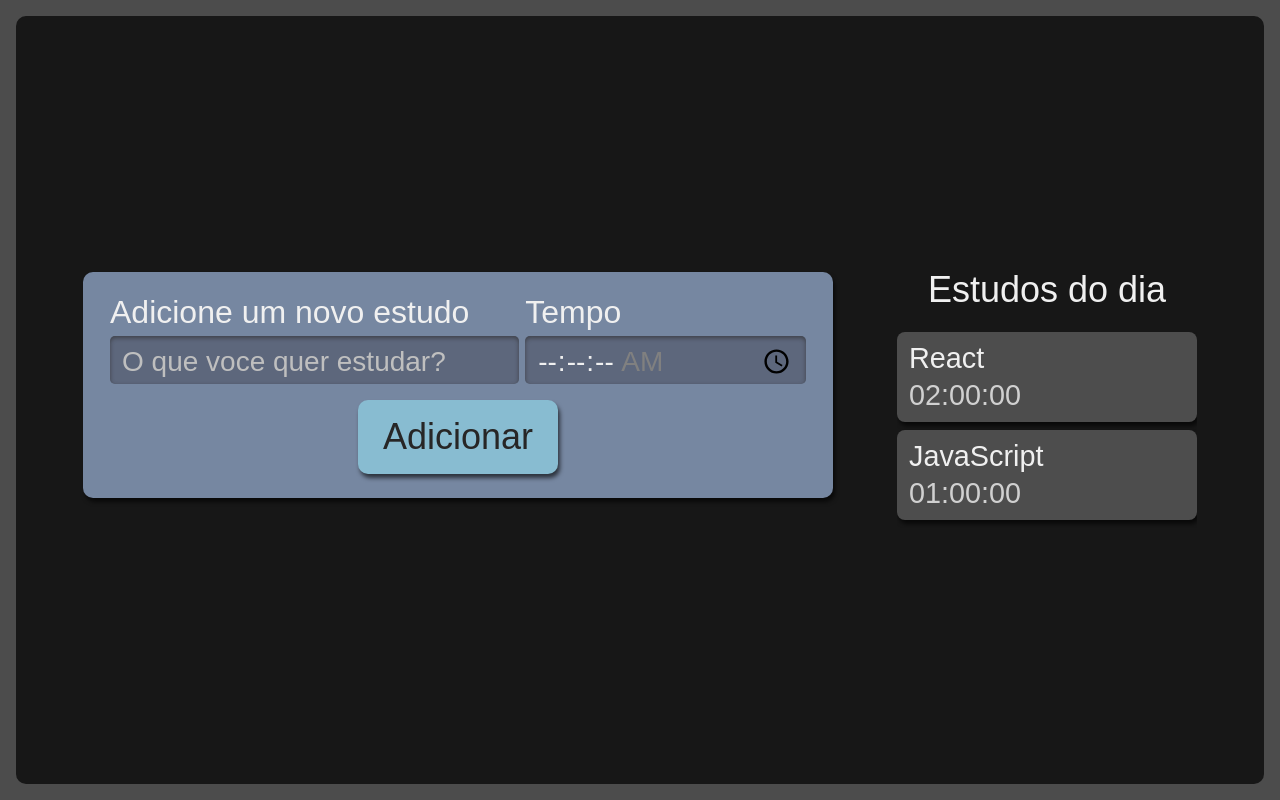
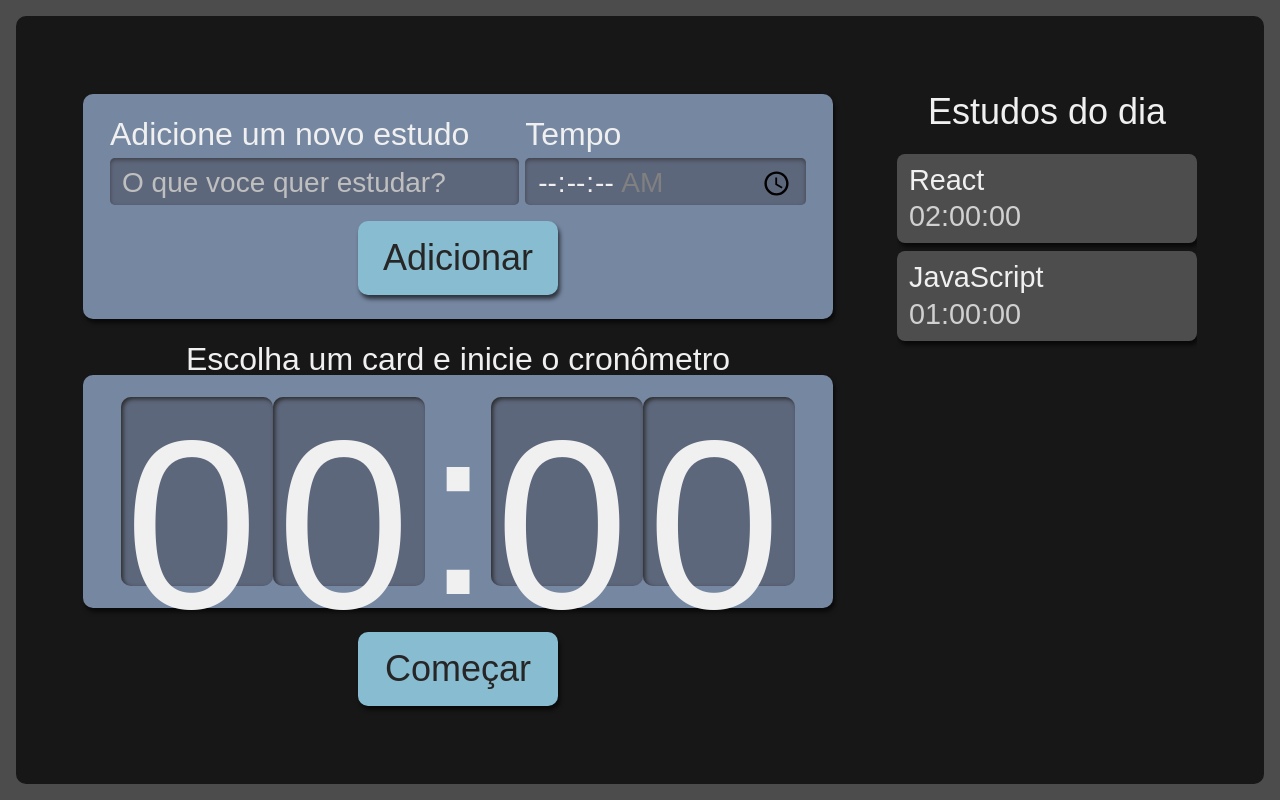
Before and after one commit to netodomingos/react-ts, a React (Create React App) app: page / in a window 1280 px wide. Built offline with nearby package versions, Linux system fonts and the light colour scheme.

Commit message:
criacao dos componentes de cronometro e relogio

```diff
--- /dev/null
+++ b/src/components/StopWatch/StopWatch.module.scss
@@ -0,0 +1,59 @@
+.cronometro {
+    display: flex;
+    flex-direction: column;
+    align-items: center;
+    grid-area: cronometro;
+
+    .relogioWrapper {
+      align-items: center;
+      background-color: #7687A1;
+      border-radius: 10px;
+      box-shadow: 2px 4px 4px #0000009F;
+      box-sizing: border-box;
+      display: flex;
+      font-size: 5rem;
+      justify-content: center;
+      margin-bottom: 24px;
+      padding: 16px 12px;
+      width: 100%;
+    }
+
+    .titulo {
+      font-size: 2rem;
+    }
+
+    button {
+      background-color: #88bcd1;
+      border-radius: 10px;
+      box-shadow: 2px 4px 4px #0000009F;
+      color: #272626;
+      cursor: pointer;
+      font-size: 1.25rem;
+      padding: 16px;
+      width: 150px;
+
+      &:active {
+        background-color: #7CA6B7;
+        box-shadow: 2px 2px 4px #0000009F inset;
+        cursor: auto;
+      }
+    }
+
+    @media screen and (min-width:1280px) {
+
+      .relogioWrapper{
+        font-size: 15rem;
+      }
+
+      p {
+        font-size: 2rem;
+      }
+
+      button {
+        grid-column-start: span 2;
+        justify-self: center;
+        width: 200px;
+        font-size: 2.25rem;
+      }
+    }
+  }
--- /dev/null
+++ b/src/components/StopWatch/StopWatch.tsx
@@ -0,0 +1,18 @@
+import Button from '../Button/Button'
+import Watch from './Watch/Watch'
+
+import style from './StopWatch.module.scss'
+
+export default function StopWatch() {
+  return (
+    <div className={style.cronometro}>
+        <p className={style.titulo}>Escolha um card e inicie o cronômetro</p>
+
+        <div className={style.relogioWrapper}>
+            <Watch />
+        </div>
+
+        <Button title='Começar'/>
+    </div>
+  )
+}
--- /dev/null
+++ b/src/components/StopWatch/Watch/Watch.module.scss
@@ -0,0 +1,21 @@
+.relogioNumero {
+    background-color: #5D677C;
+    box-shadow: 2px 2px 4px #2B2B2B inset;
+    height: 3.6rem;
+    width: 3rem;
+    padding: 8px 4px;
+    border-radius: 10px;
+
+    @media screen and (min-width:1280px) {
+      height: 10.8rem;
+      width: 9rem;
+    }
+  }
+
+  .relogioDivisao {
+    height: 4.2rem;
+
+    @media screen and (min-width:1280px) {
+      height: 12.6rem;
+    }
+  }
--- /dev/null
+++ b/src/components/StopWatch/Watch/Watch.tsx
@@ -0,0 +1,13 @@
+import style from './Watch.module.scss'
+
+export default function Watch() {
+  return (
+    <>
+        <span className={style.relogioNumero}>0</span>
+        <span className={style.relogioNumero}>0</span>
+        <span className={style.relogioDivisao}>:</span>
+        <span className={style.relogioNumero}>0</span>
+        <span className={style.relogioNumero}>0</span>
+    </>
+  )
+}
--- a/src/pages/App.tsx
+++ b/src/pages/App.tsx
@@ -1,5 +1,6 @@
 import Form from '../components/Form/Form';
 import List from '../components/List/List';
+import StopWatch from '../components/StopWatch/StopWatch';
 
 import style from './style.module.scss'
 
@@ -8,6 +9,7 @@
     <div className={style.AppStyle}>
       <Form />
       <List />
+      <StopWatch />
     </div>
   );
 }
```
